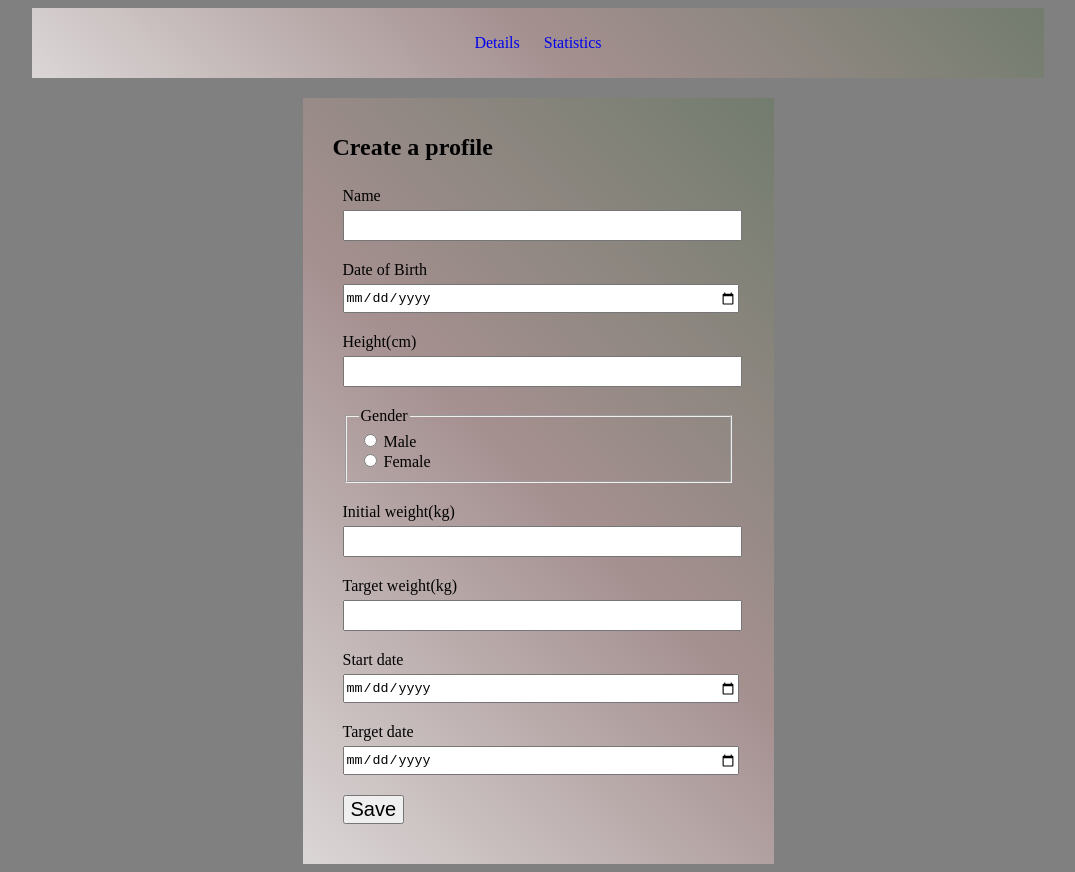
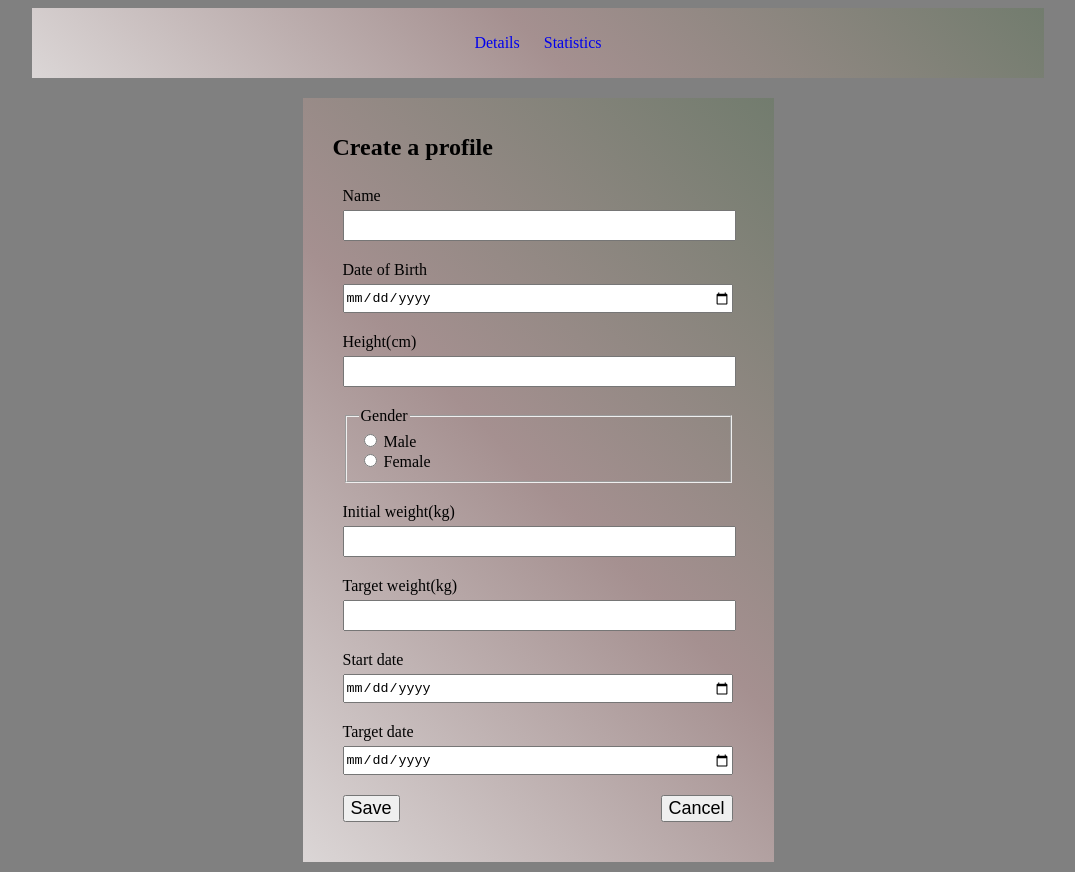
Before and after one commit to EvelyneNamwoyo/WeightTracker, a plain HTML site: page index.html in a window 1280 px wide. Shown: the whole page, without its empty margins (102-1177 px from the left). Drawn offline with Linux system fonts and the light colour scheme.

Commit message:
Added cancel option on form

```diff
--- a/index.html
+++ b/index.html
@@ -89,8 +89,10 @@
               <input type="date" id="target-date" name="target-date">
             </div>
           </div>
-
-          <button type="submit">Save</button>
+          <div>
+            <button type="submit">Save</button>
+            <button class="cancel-button">Cancel</button>
+          </div>
         </form>
       </article>
     </main>
--- a/styles/style.css
+++ b/styles/style.css
@@ -107,12 +107,16 @@ main .form-fields .label {
 }
 
 .form-input input:not([type="radio"]) {
-  width: 100%;
+  width: 98.5%;
   height: 25px;
 }
 
 .create-user button {
-  font-size: 20px;
+  font-size: 18px;
+}
+
+.create-user .cancel-button {
+  margin-left: 257px;
 }
 
 /* *********************************Media queries**************************************************** */
```
